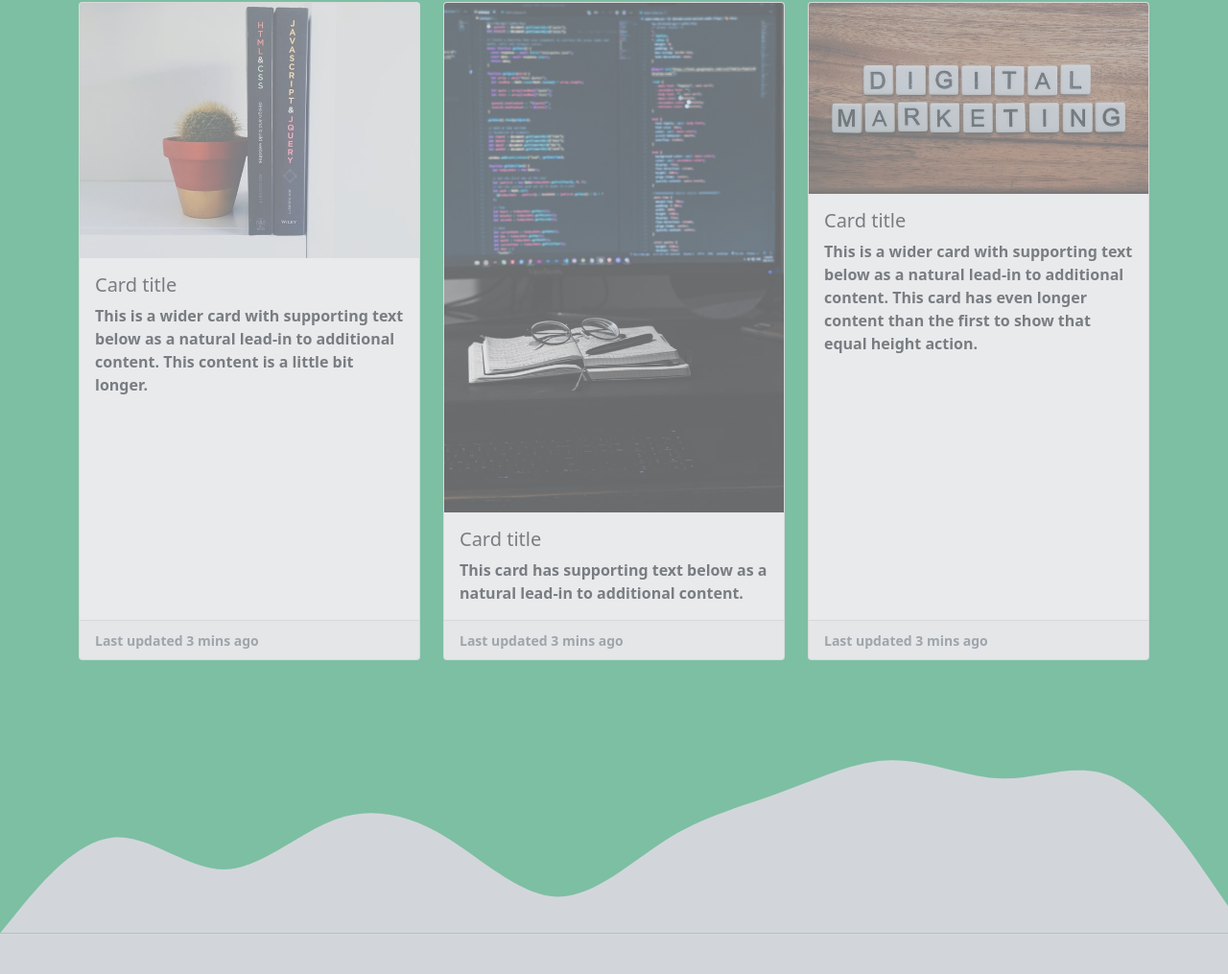
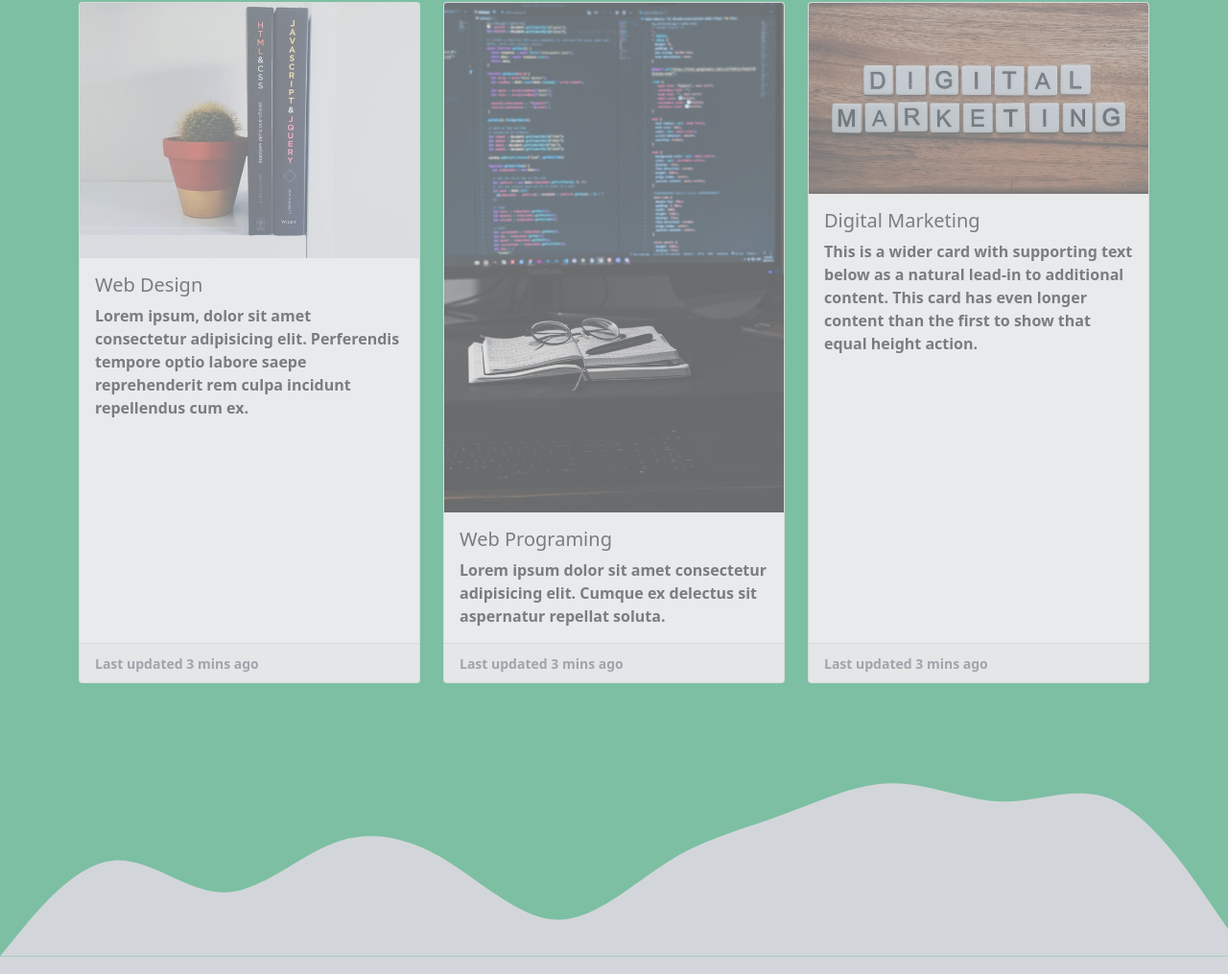
Before and after one commit to NandaGhifari/muhammadwinanda.github.io, a plain HTML site: page index.html in a window 1280 px wide. Shown: the part 1369-2384 px from the top of the page at 96% size. Drawn offline with nearby package versions, Linux system fonts and the light colour scheme.

Commit message:
update pages card title

```diff
--- a/index.html
+++ b/index.html
@@ -84,8 +84,8 @@
                   <div class="card h-100">
                     <img src="image/project/gambar-1.jpg" class="card-img-top" alt="Frond End" width="400">
                     <div class="card-body">
-                      <h5 class="card-title">Card title</h5>
-                      <p class="card-text">This is a wider card with supporting text below as a natural lead-in to additional content. This content is a little bit longer.</p>
+                      <h5 class="card-title">Web Design</h5>
+                      <p class="card-text">Lorem ipsum, dolor sit amet consectetur adipisicing elit. Perferendis tempore optio labore saepe reprehenderit rem culpa incidunt repellendus cum ex.</p>
                     </div>
                     <div class="card-footer">
                       <small class="text-muted">Last updated 3 mins ago</small>
@@ -96,8 +96,8 @@
                   <div class="card h-100">
                     <img src="image/project/gambar-2.jpg" class="card-img-top" alt="Back End" width="400">
                     <div class="card-body">
-                      <h5 class="card-title">Card title</h5>
-                      <p class="card-text">This card has supporting text below as a natural lead-in to additional content.</p>
+                      <h5 class="card-title">Web Programing</h5>
+                      <p class="card-text">Lorem ipsum dolor sit amet consectetur adipisicing elit. Cumque ex delectus sit aspernatur repellat soluta.</p>
                     </div>
                     <div class="card-footer">
                       <small class="text-muted">Last updated 3 mins ago</small>
@@ -108,7 +108,7 @@
                   <div class="card h-100">
                     <img src="image/project/gambar-3.jpg" class="card-img-top" alt="Digital Marketing" width="400">
                     <div class="card-body">
-                      <h5 class="card-title">Card title</h5>
+                      <h5 class="card-title">Digital Marketing</h5>
                       <p class="card-text">This is a wider card with supporting text below as a natural lead-in to additional content. This card has even longer content than the first to show that equal height action.</p>
                     </div>
                     <div class="card-footer">
```
